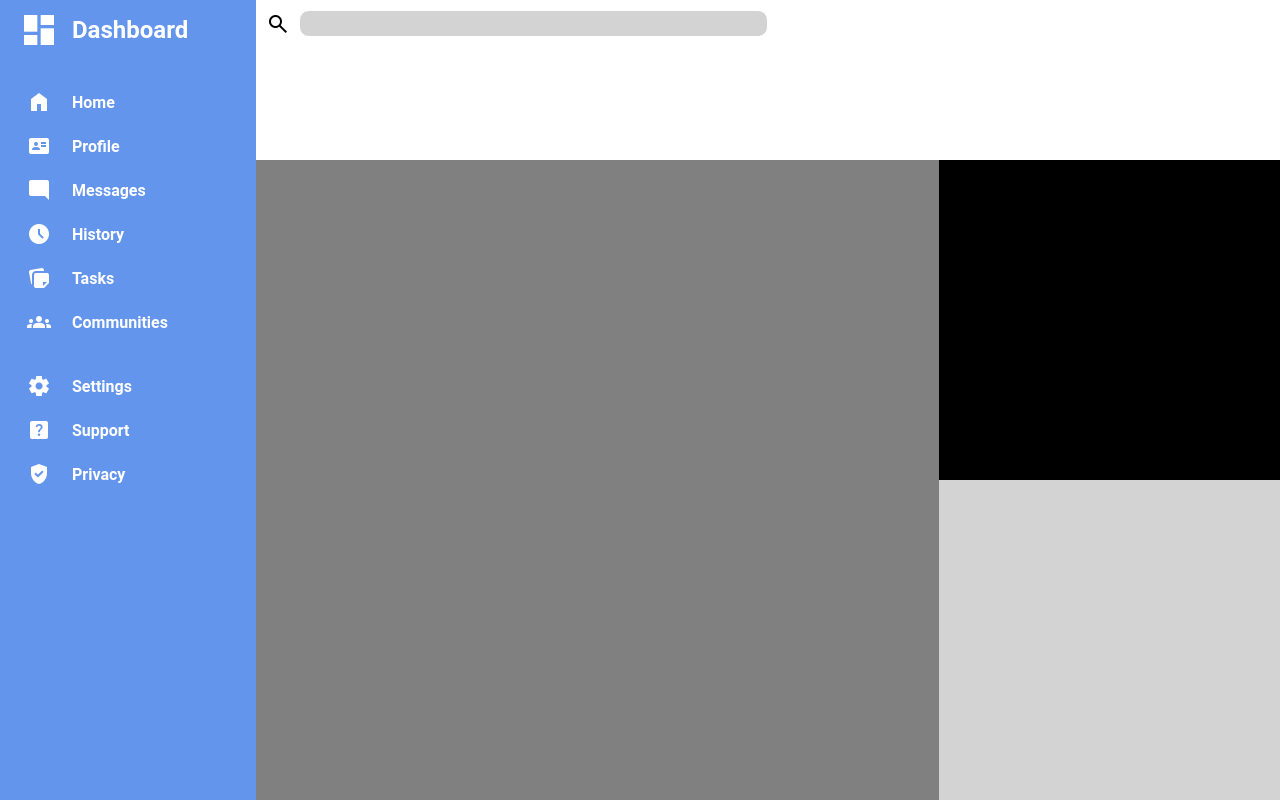
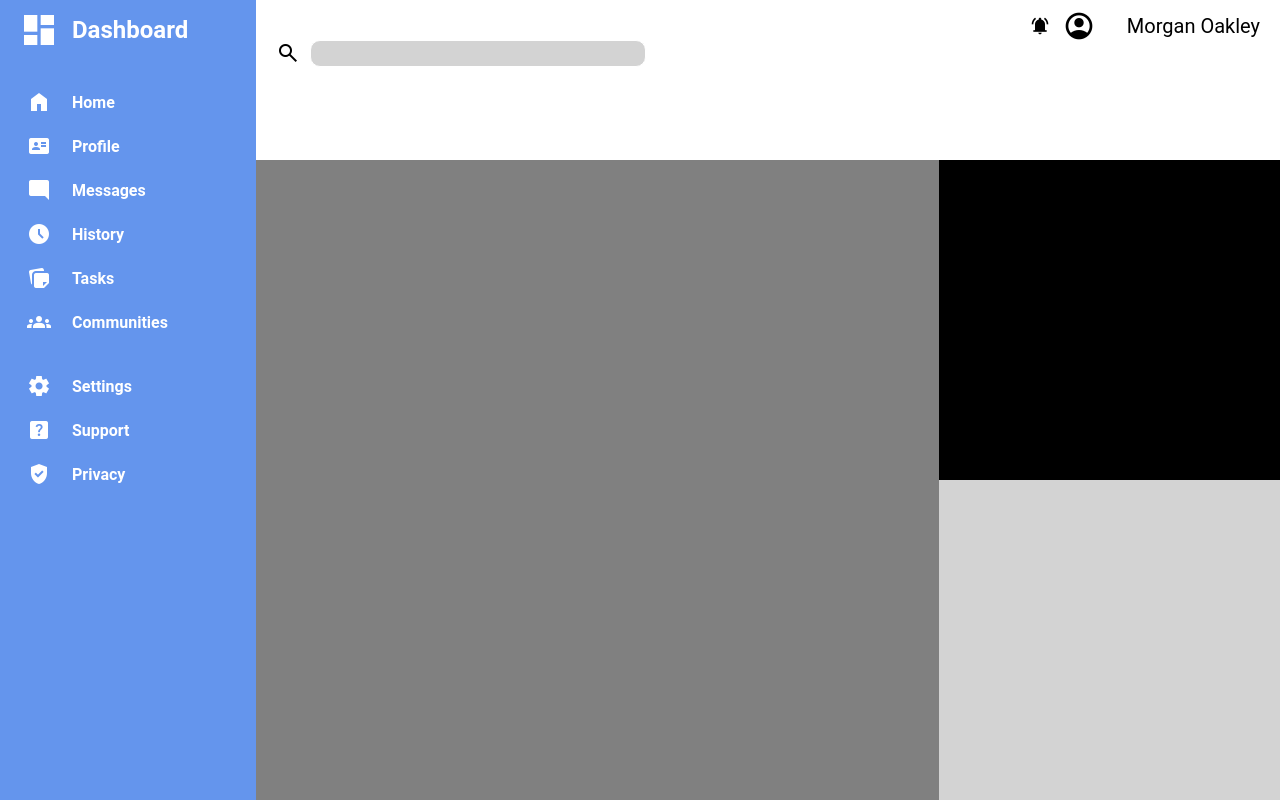
Before and after one commit to theBaffo/odin-project-admin-dashboard, a plain HTML site: page index.html in a window 1280 px wide. Drawn offline with nearby package versions, Linux system fonts and the light colour scheme.

Commit message:
Add User buttons

```diff
--- a/index.html
+++ b/index.html
@@ -40,12 +40,18 @@
         <div id="main-content">
             <div id="header">
                 <div id="search-bar">
-                    <div id="search-bar-widget">
+                    <div>
                         <label for="search" class="material-symbols-outlined">search</label>
                         <input name="search" id="search" type="text">
                     </div>
                 </div>
-                <div id="user-buttons"></div>
+                <div id="user-buttons">
+                    <div>
+                        <span class="material-symbols-outlined">notifications_active</span>
+                        <span class="material-symbols-outlined user-icon">account_circle</span>
+                        <span>Morgan Oakley</span>
+                    </div>
+                </div>
                 <div id="user-info"></div>
                 <div id="header-buttons"></div>
             </div>
--- a/style.css
+++ b/style.css
@@ -95,19 +95,25 @@ body {
     display: grid;
     grid-template-columns: 1fr 1fr;
     background-color: white;
-    padding: 10px;
+    padding: 10px 20px;
 }
 
-#search-bar-widget {
+#search-bar {
+    display: grid;
+}
+
+#search-bar div {
+    justify-self: start;
     display: grid;
     grid-template-columns: 1fr 14fr;
+    gap: 10px;
 }
 
-#search-bar-widget label {
+#search-bar div label {
     align-self: center;
 }
 
-#search-bar-widget input {
+#search-bar div input {
     align-self: center;
     border-radius: 10px;
     background-color: lightgray;
@@ -115,8 +121,30 @@ body {
     padding: 5px;
 }
 
-#search-bar-widget input:focus {
+#search-bar div input:focus {
     outline: none;
+}
+
+#user-buttons {
+    display: grid;
+}
+
+#user-buttons div {
+    display: grid;
+    grid-template-columns: 30px 30px 150px;
+    gap: 15px;
+    align-self: flex-start;
+    justify-content: end;
+}
+
+#user-buttons div span {
+    align-self: center;
+    justify-self: end;
+    font-size: 1.25rem;
+}
+
+#user-buttons div span.user-icon {
+    font-size: 2rem;
 }
 
 #content {
```
